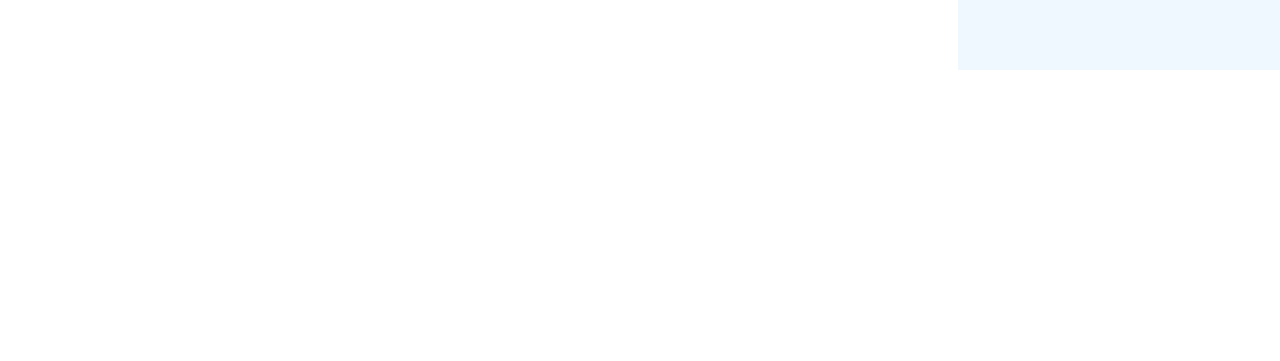
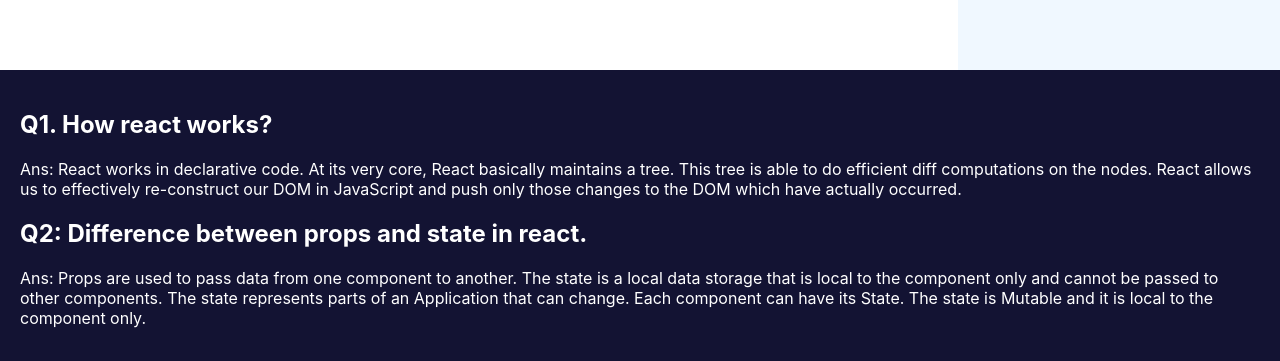
Before and after one commit to fariha-rahman-saba/lucky-one, a React (Create React App) app: page / in a window 1280 px wide. Shown: the part 1946-2307 px from the top of the page. Before the commit the page ends 2016 px from the top, so only its background shows below. Built offline with nearby package versions, Linux system fonts and the light colour scheme.

Commit message:
question component added

```diff
--- a/src/App.js
+++ b/src/App.js
@@ -1,5 +1,6 @@
 import './App.css';
 import Header from './components/Header/Header';
+import Question from './components/Questions/Question';
 import Shop from './components/Shop/Shop';
 
 function App () {
@@ -7,6 +8,7 @@
     <div>
       <Header></Header>
       <Shop></Shop>
+      <Question></Question>
     </div>
   );
 }
--- a/src/components/Cart/Cart.js
+++ b/src/components/Cart/Cart.js
@@ -32,7 +32,10 @@
     const cartLength = cart.length;
 
     const luckyNum = Math.floor(Math.random() * cartLength);
-    console.log(luckyNum);
+
+    // const selectedItem = cart[luckyNum].name;
+
+    // console.log(...selectedItem);
 
     return (
         <div>
@@ -52,7 +55,7 @@
             >
                 <button onClick={closeModal}>X</button>
                 <div>
-                    <h1>Your Lucky Item is: </h1>
+                    <h1>Your Lucky Item is:{ }</h1>
                 </div>
             </Modal>
         </div>
--- /dev/null
+++ b/src/components/Questions/Question.js
@@ -0,0 +1,16 @@
+import React from 'react';
+import './Questions.css'
+
+const Question = () => {
+    return (
+        <div className='ques-ans'>
+            <h2>Q1. How react works?</h2>
+            <p>Ans: React works in declarative code. At its very core, React basically maintains a tree. This tree is able to do efficient diff computations on the nodes. React allows us to effectively re-construct our DOM in JavaScript and push only those changes to the DOM which have actually occurred.</p>
+
+            <h2>Q2: Difference between props and state in react.</h2>
+            <p>Ans: Props are used to pass data from one component to another. The state is a local data storage that is local to the component only and cannot be passed to other components. The state represents parts of an Application that can change. Each component can have its State. The state is Mutable and it is local to the component only.</p>
+        </div>
+    );
+};
+
+export default Question;
--- /dev/null
+++ b/src/components/Questions/Questions.css
@@ -0,0 +1,5 @@
+.ques-ans{
+    background-color: rgb(19, 19, 51);
+    color: white;
+    padding: 20px;
+}
```
